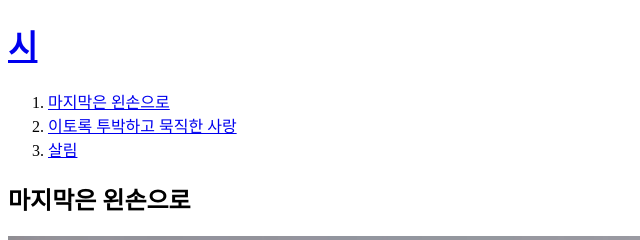
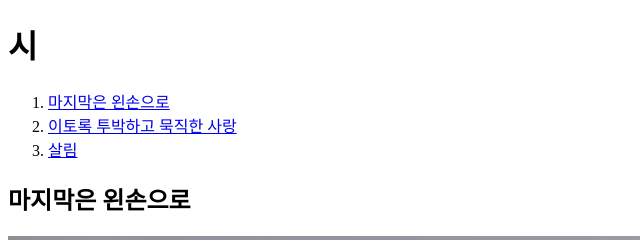
Before and after one commit to HANnaram/my-first-website, a plain HTML site: page 1.html in a window 1280 px wide. Shown: the top 240 px of the page, 0-640 px from the left. Drawn offline with Linux system fonts and the light colour scheme.

Commit message:
Add files via upload

```diff
--- a/1.html
+++ b/1.html
@@ -6,7 +6,7 @@
 </head>
 
 <body>
-    <h1><a href="index.html">시</a></h1>
+    <h1>시</h1>
     <ol>
         <li><a href="1.html">마지막은 왼손으로</a></li>
         <li><a href="2.html">이토록 투박하고 묵직한 사랑</a></li>
```
Also changed, not shown: 2.html (+1 -1 lines), 3.html (+1 -1 lines).
